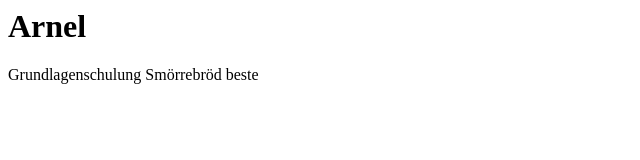
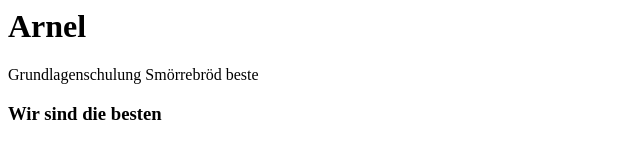
Before and after one commit to Razolix/literate-spork, a plain HTML site: page index.html in a window 1280 px wide. Shown: the whole page, without its empty margins (0-640 px from the left). Drawn offline with Linux system fonts and the light colour scheme.

Commit message:
zeile drei text

```diff
--- a/index.html
+++ b/index.html
@@ -1,2 +1,3 @@
 <h1>Arnel</h1>
 <p>Grundlagenschulung Smörrebröd beste</p>
+<h3>Wir sind die besten</h3>
```
